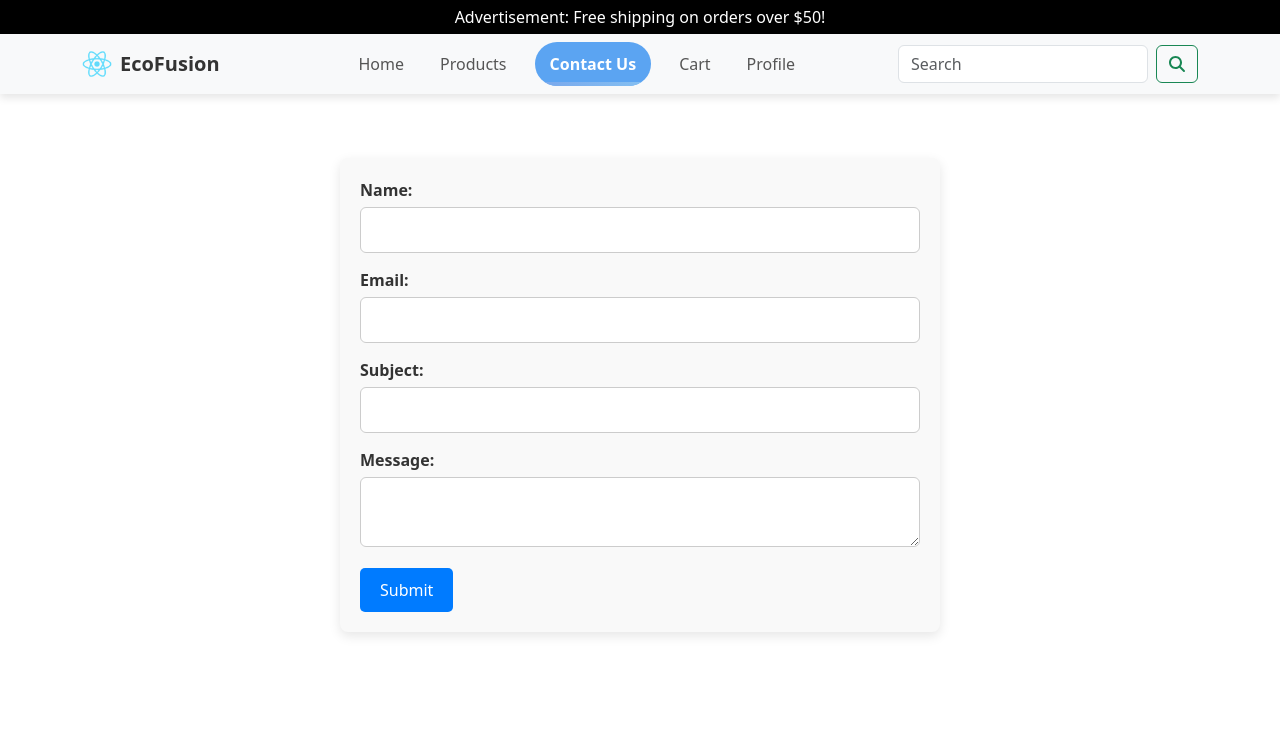
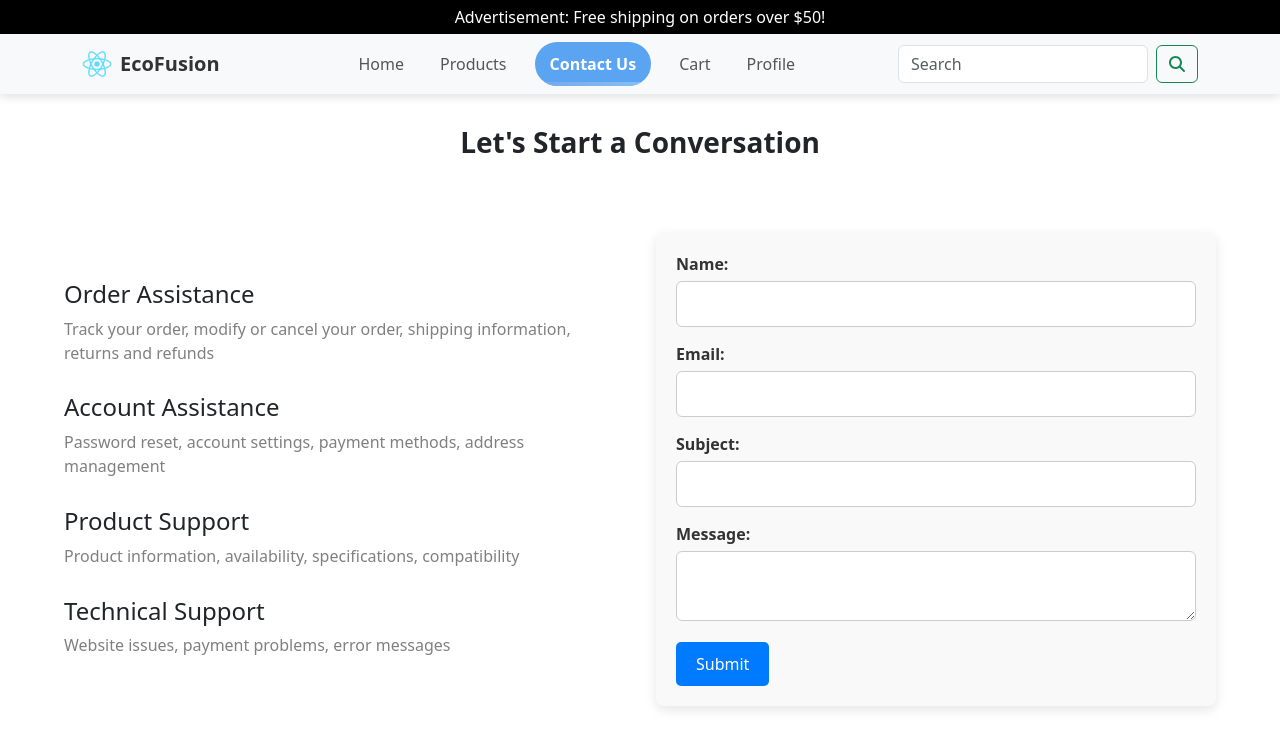
Before and after one commit to dwip708/EcoFusion, a React (Create React App) app: page /contact in a window 1280 px wide. Shown: the top 748 px of the page. Built offline with nearby package versions, Linux system fonts and the light colour scheme.

Commit message:
improve contact us page

```diff
--- a/src/components/ContactUs.css
+++ b/src/components/ContactUs.css
@@ -1,6 +1,39 @@
+.contact-section {
+  padding: 2rem 4rem;
+}
+
+.contact-section__heading {
+  text-align: center;
+  padding-bottom: 4rem;
+  font-weight: 700;
+}
+
+.contact-section__content {
+  display: grid;
+  grid-template-columns: 1fr 1fr;
+  gap: 2rem;
+  align-items: center;
+}
+
+.contact-section__help {
+  padding-top: 1rem;
+  display: flex;
+  flex-direction: column;
+  gap: 0.8rem;
+}
+
+.contact-section__help h4 {
+  font-weight: 500;
+}
+
+.contact-section__help p {
+  color: gray;
+}
+
 #contactForm {
+  width: 100%;
   max-width: 600px;
-    margin: 4rem auto;
+  /* margin: 4rem auto; */
   padding: 20px;
   background-color: #f9f9f9; /* Adjust if needed */
   border-radius: 8px;
@@ -24,7 +57,8 @@ label {
   color: #333; /* Adjust if needed */
 }
 
-input, textarea {
+input,
+textarea {
   width: 100%;
   padding: 10px;
   border: 1px solid #ccc;
@@ -32,13 +66,14 @@ input, textarea {
   transition: border-color 0.3s ease, box-shadow 0.3s ease;
 }
 
-input:focus, textarea:focus {
-    border-color: #007BFF; /* Blue for focus */
+input:focus,
+textarea:focus {
+  border-color: #007bff; /* Blue for focus */
   box-shadow: 0 0 5px rgba(0, 123, 255, 0.5);
 }
 
 button {
-    background-color: #007BFF; /* Blue background */
+  background-color: #007bff; /* Blue background */
   color: white;
   padding: 10px 20px;
   border: none;
@@ -50,7 +85,7 @@ button {
 }
 
 button::after {
-    content: '';
+  content: "";
   position: absolute;
   bottom: -2px;
   left: 0;
@@ -80,4 +115,12 @@ button:active {
     padding: 15px;
     margin: 15px 15px;
   }
+
+  .contact-section__content {
+    grid-template-columns: 1fr;
   }
+
+  .contact-section__help {
+    text-align: center;
+  }
+}
--- a/src/components/ContactUs.js
+++ b/src/components/ContactUs.js
@@ -1,14 +1,46 @@
-import React from 'react';
-import './ContactUs.css'
+import React from "react";
+import "./ContactUs.css";
+
+const CONTACT_FAQ = [
+  {
+    title: "Order Assistance",
+    message:
+      "Track your order, modify or cancel your order, shipping information, returns and refunds",
+  },
+  {
+    title: "Account Assistance",
+    message:
+      "Password reset, account settings, payment methods, address management",
+  },
+  {
+    title: "Product Support",
+    message: "Product information, availability, specifications, compatibility",
+  },
+  {
+    title: "Technical Support",
+    message: "Website issues, payment problems, error messages",
+  },
+];
 
 function ContactUs() {
   const handleSubmit = (event) => {
     event.preventDefault();
     // Add form validation and submission logic here
-    alert('Form submitted successfully!');
+    alert("Form submitted successfully!");
   };
 
   return (
+    <div className="contact-section">
+      <h3 className="contact-section__heading">Let's Start a Conversation</h3>
+      <div className="contact-section__content">
+        <div className="contact-section__help">
+          {CONTACT_FAQ?.map((item) => (
+            <div>
+              <h4>{item?.title}</h4>
+              <p>{item?.message}</p>
+            </div>
+          ))}
+        </div>
         <form id="contactForm" onSubmit={handleSubmit}>
           <div>
             <label htmlFor="name">Name:</label>
@@ -28,6 +60,8 @@ function ContactUs() {
           </div>
           <button type="submit">Submit</button>
         </form>
+      </div>
+    </div>
   );
 }
 
```
Lines whose indentation alone changed are shown as unchanged.
